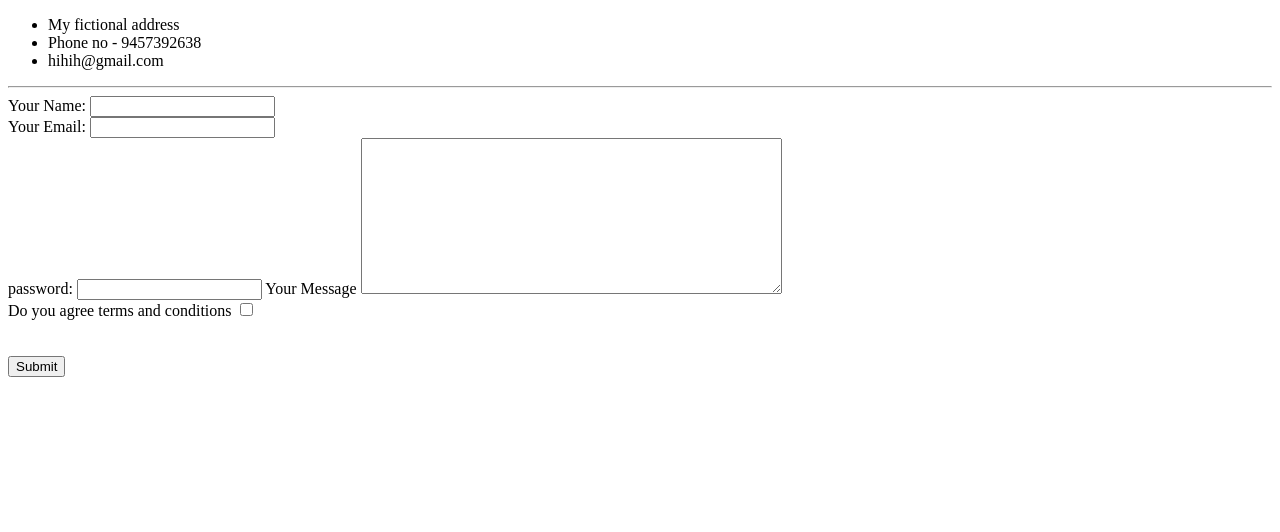
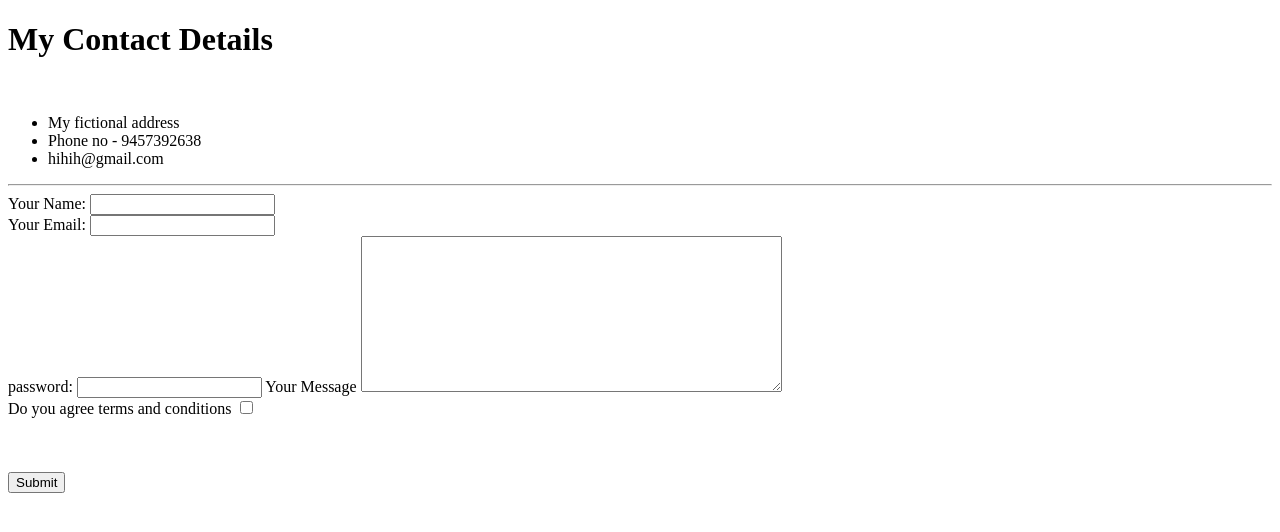
Before and after one commit to MehulJoshi2002/cv, a plain HTML site: page contactme.html in a window 1280 px wide. Drawn offline with Linux system fonts and the light colour scheme.

Commit message:
Update contactme.html

```diff
--- a/contactme.html
+++ b/contactme.html
@@ -1,8 +1,11 @@
 <!DOCTYPE html>
 <html lang="en" dir="ltr">
+
 <head>
   <meta charset="utf-8">
   <title>Contact me</title>
+  <link rel="stylesheet" href="css/styles.css">
+  <h1>My Contact Details</h1><br>
   <ul>
     <li>My fictional address</li>
     <li>Phone no - 9457392638</li>
@@ -21,14 +24,16 @@
     <label>Your Message</label>
     <textarea name="yourMessage" rows="10" cols="50"></textarea><br>
     <label>Do you agree terms and conditions</label>
-      <input type="checkbox" name="" value=""><br><br><br>
+    <input type="checkbox" name="" value=""><br><br><br><br>
     <input type="submit" name="">
-      <br>
+
 
 
   </form>
 </head>
+
 <body>
 
 </body>
+
 </html>
```
Lines whose indentation alone changed are shown as unchanged.
